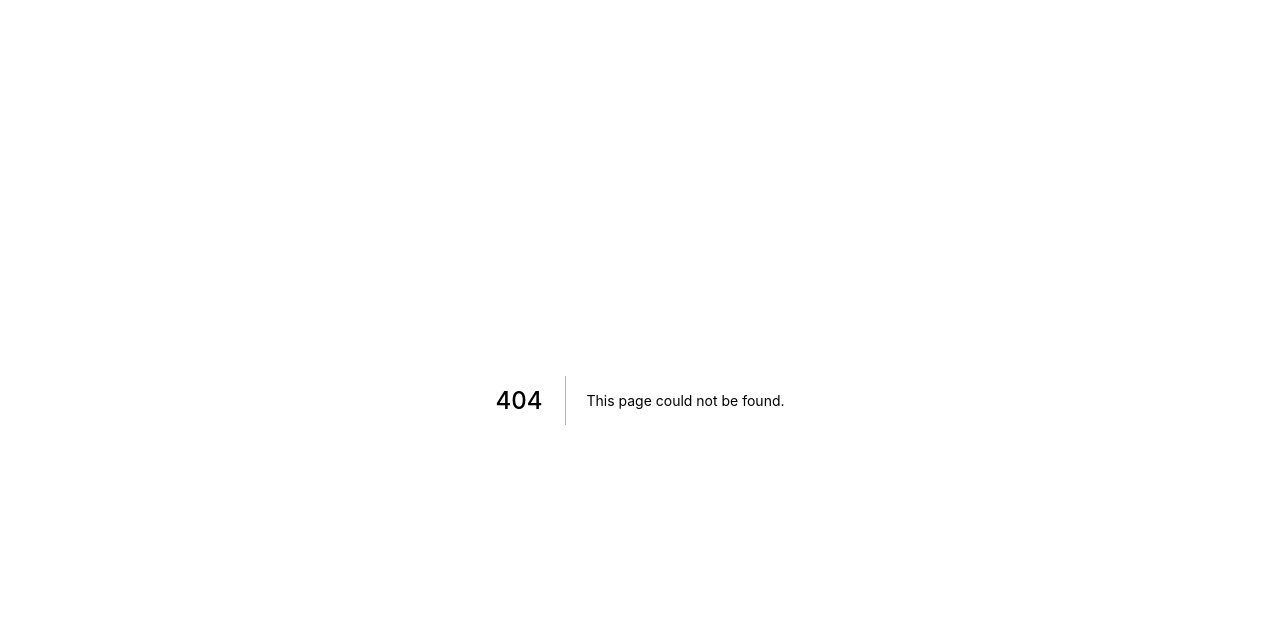
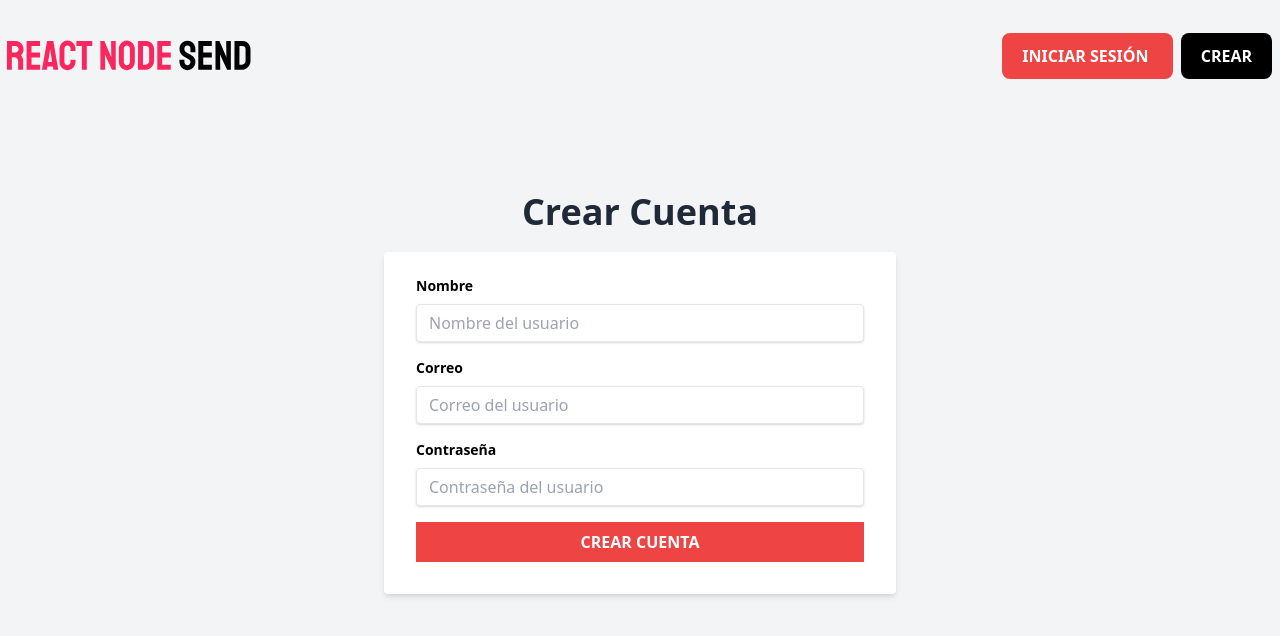
Before and after one commit to RayniNE/NodeSend-Cliente, a Next.js app: page /crearcuenta in a window 1280 px wide. Before the commit this address had no page. Shown: the top 636 px of the page. Built offline with nearby package versions, Linux system fonts and the light colour scheme.

Commit message:
Se ha añadido talewind al proyecto. Creacion de la pagina de crearcuenta junto a su estilo, tambien se le ha agregado validacion

```diff
--- /dev/null
+++ b/components/Header.js
@@ -0,0 +1,27 @@
+import React from 'react';
+import Link from 'next/link';
+
+const Header = () => {
+
+    return (
+        <header className="py-8 flex flex-col md:flex-row items-center justify-between">
+
+            <Link href="/">
+                <img src="logo.svg" className="w-64 mb-8 md:mb-0"/>
+            </Link>
+
+            <div>
+                <Link href="/login">
+                    <a className="bg-red-500 px-5 py-3 rounded-lg text-white font-bold uppercase mr-2"> Iniciar Sesión </a>
+                </Link>
+
+                <Link href="/crearcuenta">
+                    <a className="bg-black px-5 py-3 rounded-lg text-white font-bold uppercase mr-2"> Crear  </a>
+                </Link>
+            </div>
+
+        </header>
+     );
+}
+
+export default Header;
--- /dev/null
+++ b/components/Layout.js
@@ -0,0 +1,33 @@
+import React from 'react';
+import Head from 'next/head';
+
+import Header from './Header';
+
+const Layout = ({children}) => {
+
+    return (
+        <>
+
+            <Head>
+                <title> React NodeSend </title>
+                <link href="https://unpkg.com/tailwindcss@^1.0/dist/tailwind.min.css" rel="stylesheet"/>
+            </Head>
+
+            <div className="bg-gray-100 min-h-screen">
+
+                <div className="container mx-auto">
+
+                    <Header/>
+
+                    <main className="mt-20">
+                        {children}
+                    </main>
+                </div>
+
+            </div>
+
+        </>
+     );
+}
+
+export default Layout;
--- a/package.json
+++ b/package.json
@@ -8,8 +8,10 @@
     "start": "next start"
   },
   "dependencies": {
+    "formik": "^2.2.6",
     "next": "10.0.4",
     "react": "17.0.1",
-    "react-dom": "17.0.1"
+    "react-dom": "17.0.1",
+    "yup": "^0.32.8"
   }
 }
--- /dev/null
+++ b/pages/crearcuenta.js
@@ -0,0 +1,129 @@
+import React from 'react';
+import Layout from '../components/Layout';
+import { useFormik } from 'formik';
+import * as Yup from 'yup';
+
+const CrearCuenta = () => {
+
+    const formik = useFormik({
+
+        initialValues: {
+            nombre: '',
+            correo: '',
+            contraseña: ''
+        },
+        validationSchema: Yup.object({
+            nombre: Yup.string()
+                        .required('El nombre es obligatorios'),
+            correo: Yup.string()
+                        .email('El email no es valido')
+                        .required('El email es obligatorio'),
+            contraseña: Yup.string()
+                            .required('La contraseña es obligatoria')
+                            .min(6, 'La contraseña debe contener al menos 6 caracteres')
+        }),
+        onSubmit: (valores) => {
+            console.log(valores)
+        }
+
+    });
+
+    return (
+        <Layout>
+            <div className="md:w-4/5 xl:w-3/5 mx-auto mb-32">
+                <h2 className="text-4xl font-sans font-bold text-gray-800 text-center my-4"> Crear Cuenta </h2>
+
+                <div className="flex justify-center mt-5">
+                    <div className="w-full max-w-lg">
+                        <form
+                            className="bg-white rounded shadow-md px-8 pt-6 pb-8 mb-4"
+                            onSubmit={formik.handleSubmit}
+                        >
+
+                            {formik.touched.nombre && formik.errors.nombre ? (
+
+                                <div className="my-2 bg-gray-200 border-l-4 border-red-500 text-red-700 p-4">
+                                    <p className="font-bold"> Error </p>
+                                    <p> {formik.errors.nombre} </p>
+                                </div>
+
+                            ) : null}
+
+                            <div className="mb-4">
+                                <label
+                                    htmlFor="nombre"
+                                    className="block text-black text-sm font-bold mb-2"> Nombre </label>
+
+                                <input
+                                    type="text"
+                                    id="nombre"
+                                    placeholder="Nombre del usuario"
+                                    className="shadow appearance-none border rounded w-full py-2 px-3 text-gray-700 leading-tight focus:outline-none focus:shadow-outline"
+                                    value={formik.values.nombre}
+                                    onChange={formik.handleChange}
+                                    onBlur={formik.handleBlur}
+                                    />
+                            </div>
+
+                            {formik.touched.correo && formik.errors.correo ? (
+
+                                <div className="my-2 bg-gray-200 border-l-4 border-red-500 text-red-700 p-4">
+                                    <p className="font-bold"> Error </p>
+                                    <p> {formik.errors.correo} </p>
+                                </div>
+
+                            ) : null}
+
+                            <div className="mb-4">
+                                <label
+                                    htmlFor="correo"
+                                    className="block text-black text-sm font-bold mb-2"> Correo </label>
+
+                                <input
+                                    type="email"
+                                    id="correo"
+                                    placeholder="Correo del usuario"
+                                    className="shadow appearance-none border rounded w-full py-2 px-3 text-gray-700 leading-tight focus:outline-none focus:shadow-outline"
+                                    value={formik.values.correo}
+                                    onChange={formik.handleChange}
+                                    onBlur={formik.handleBlur}/>
+                            </div>
+
+                            {formik.touched.contraseña && formik.errors.contraseña ? (
+
+                                <div className="my-2 bg-gray-200 border-l-4 border-red-500 text-red-700 p-4">
+                                    <p className="font-bold"> Error </p>
+                                    <p> {formik.errors.contraseña} </p>
+                                </div>
+
+                            ) : null}
+
+                            <div className="mb-4">
+                                <label
+                                    htmlFor="contraseña"
+                                    className="block text-black text-sm font-bold mb-2"> Contraseña </label>
+
+                                <input
+                                    type="password"
+                                    id="contraseña"
+                                    placeholder="Contraseña del usuario"
+                                    className="shadow appearance-none border rounded w-full py-2 px-3 text-gray-700 leading-tight focus:outline-none focus:shadow-outline"
+                                    value={formik.values.contraseña}
+                                    onChange={formik.handleChange}
+                                    onBlur={formik.handleBlur}/>
+                            </div>
+
+                            <input
+                                type="submit"
+                                className="bg-red-500 hover:bg-gray-900 w-full p-2 text-white uppercase font-bold"
+                                value="Crear cuenta"/>
+
+                        </form>
+                    </div>
+                </div>
+            </div>
+        </Layout>
+     );
+}
+
+export default CrearCuenta;
```
Also changed, not shown: pages/index.js (+12 -7 lines), pages/login.js (+8 -5 lines), public/logo.svg (added), 1 other file (tests, documents, lock files or other folders).
